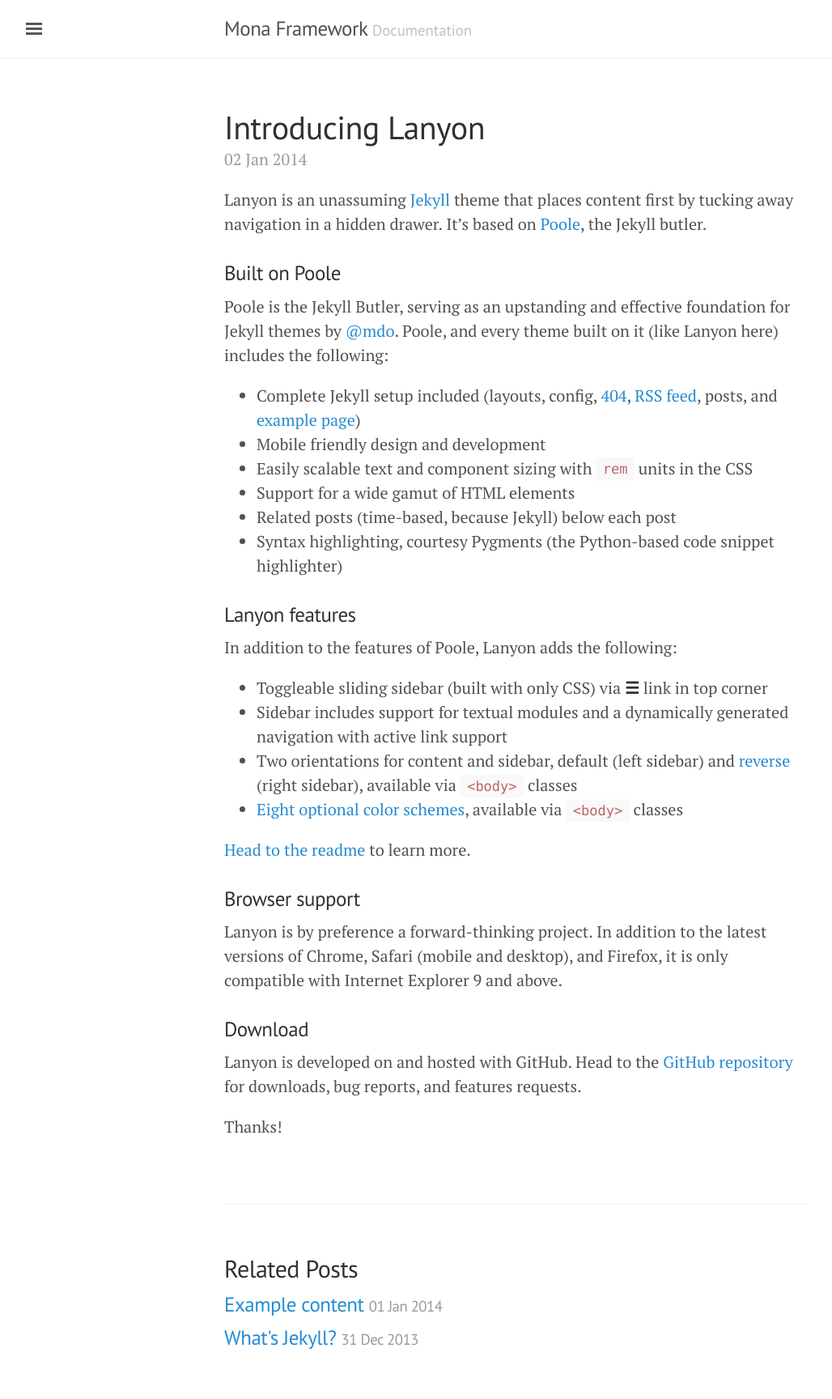
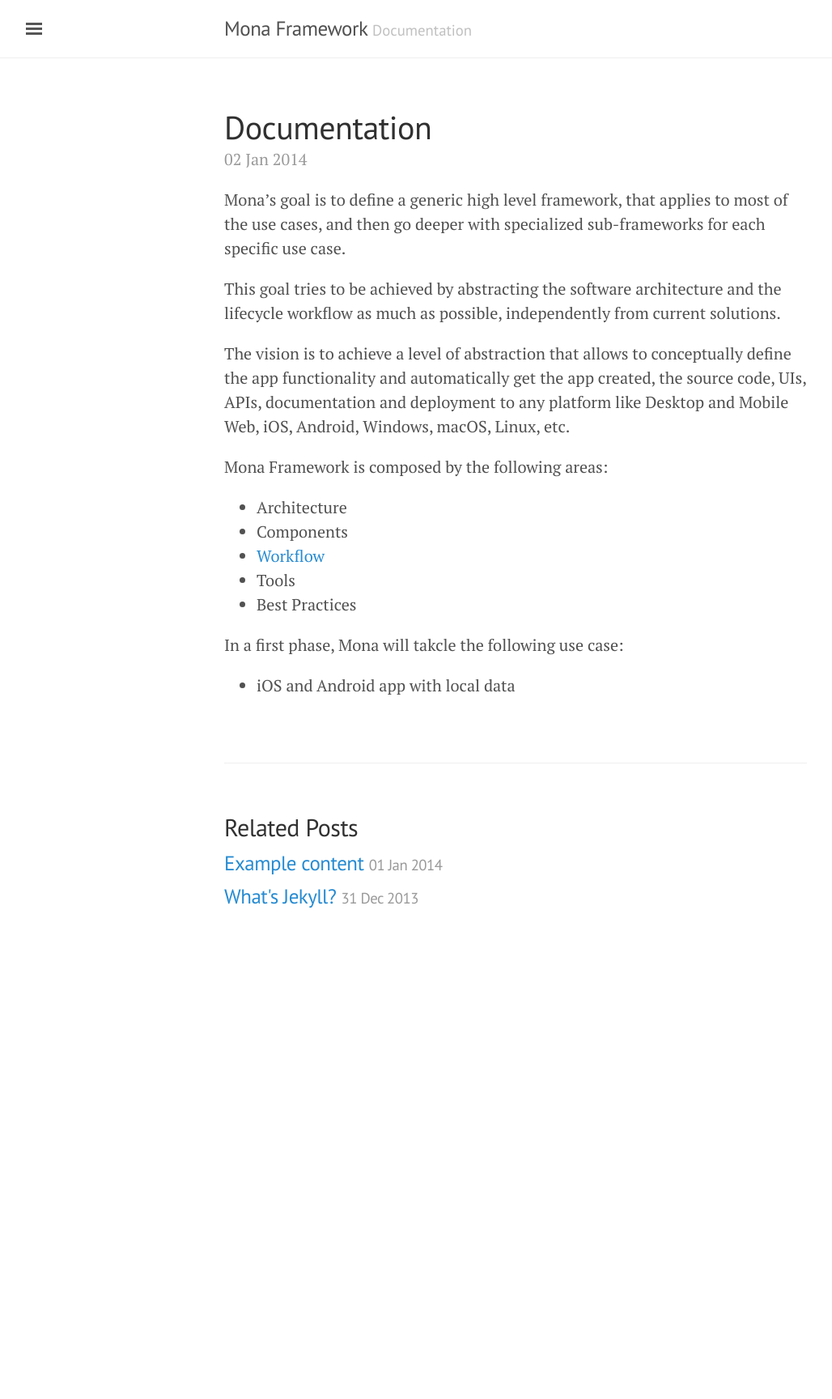
Before and after one commit to Mantismind/Mona, a Jekyll site: the page built from docs/_posts/2014-01-02-introducing-lanyon.md, in a window 1280 px wide. Shown: the whole page at 81% size, without its empty margins (3-1031 px from the left). Built offline with Jekyll 4.4.1, drawn with Linux system fonts in a browser that asks for light colours; after the commit the page ends 1183 px from its top, so only the background shows below that.

Commit message:
Update 2014-01-02-introducing-lanyon.md

```diff
--- a/docs/_posts/2014-01-02-introducing-lanyon.md
+++ b/docs/_posts/2014-01-02-introducing-lanyon.md
@@ -1,38 +1,21 @@
 ---
 layout: post
-title: Introducing Lanyon
+title: Documentation
 ---
+Mona's goal is to define a generic high level framework, that applies to most of the use cases, and then go deeper with specialized sub-frameworks for each specific use case.
 
-Lanyon is an unassuming [Jekyll](http://jekyllrb.com) theme that places content first by tucking away navigation in a hidden drawer. It's based on [Poole](http://getpoole.com), the Jekyll butler.
+This goal tries to be achieved by abstracting the software architecture and the lifecycle workflow as much as possible, independently from current solutions.
 
-### Built on Poole
+The vision is to achieve a level of abstraction that allows to conceptually define the app functionality and automatically get the app created, the source code, UIs, APIs, documentation and deployment to any platform like Desktop and Mobile Web, iOS, Android, Windows, macOS, Linux, etc.
 
-Poole is the Jekyll Butler, serving as an upstanding and effective foundation for Jekyll themes by [@mdo](https://twitter.com/mdo). Poole, and every theme built on it (like Lanyon here) includes the following:
+Mona Framework is composed by the following areas:
 
-* Complete Jekyll setup included (layouts, config, [404](/404), [RSS feed](/atom.xml), posts, and [example page](/about))
-* Mobile friendly design and development
-* Easily scalable text and component sizing with `rem` units in the CSS
-* Support for a wide gamut of HTML elements
-* Related posts (time-based, because Jekyll) below each post
-* Syntax highlighting, courtesy Pygments (the Python-based code snippet highlighter)
+* Architecture
+* Components
+* [Workflow](/workflow.md)
+* Tools
+* Best Practices
 
-### Lanyon features
+In a first phase, Mona will takcle the following use case:
 
-In addition to the features of Poole, Lanyon adds the following:
-
-* Toggleable sliding sidebar (built with only CSS) via **☰** link in top corner
-* Sidebar includes support for textual modules and a dynamically generated navigation with active link support
-* Two orientations for content and sidebar, default (left sidebar) and [reverse](https://github.com/poole/lanyon#reverse-layout) (right sidebar), available via `<body>` classes
-* [Eight optional color schemes](https://github.com/poole/lanyon#themes), available via `<body>` classes
-
-[Head to the readme](https://github.com/poole/lanyon#readme) to learn more.
-
-### Browser support
-
-Lanyon is by preference a forward-thinking project. In addition to the latest versions of Chrome, Safari (mobile and desktop), and Firefox, it is only compatible with Internet Explorer 9 and above.
-
-### Download
-
-Lanyon is developed on and hosted with GitHub. Head to the <a href="https://github.com/poole/lanyon">GitHub repository</a> for downloads, bug reports, and features requests.
-
-Thanks!
+* iOS and Android app with local data
```
